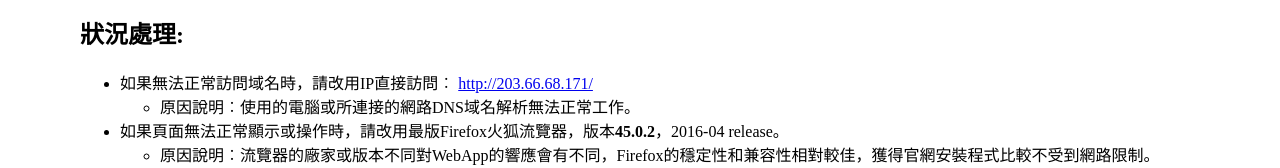
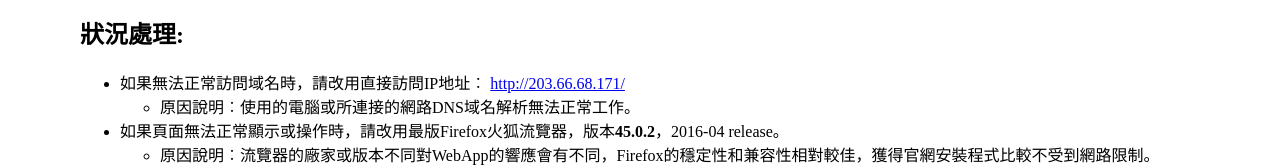
Before and after one commit to twoutlook/ft-doc, a plain HTML site: page index.html in a window 1280 px wide. Shown: the part 538-706 px from the top of the page. Drawn offline with Linux system fonts and the light colour scheme.

Commit message:
visit IP directly

```diff
--- a/index.html
+++ b/index.html
@@ -105,7 +105,7 @@ and open the template in the editor.
         <div class="div2">
             <ul>
                 <li>
-                    如果無法正常訪問域名時，請改用IP直接訪問︰
+                    如果無法正常訪問域名時，請改用直接訪問IP地址︰
 
                     <a target='_blank' href='http://203.66.68.171/ft/easy2016/dir001/yii2/advanced/backend/web/'>http://203.66.68.171/</a>
                     <ul>
```
